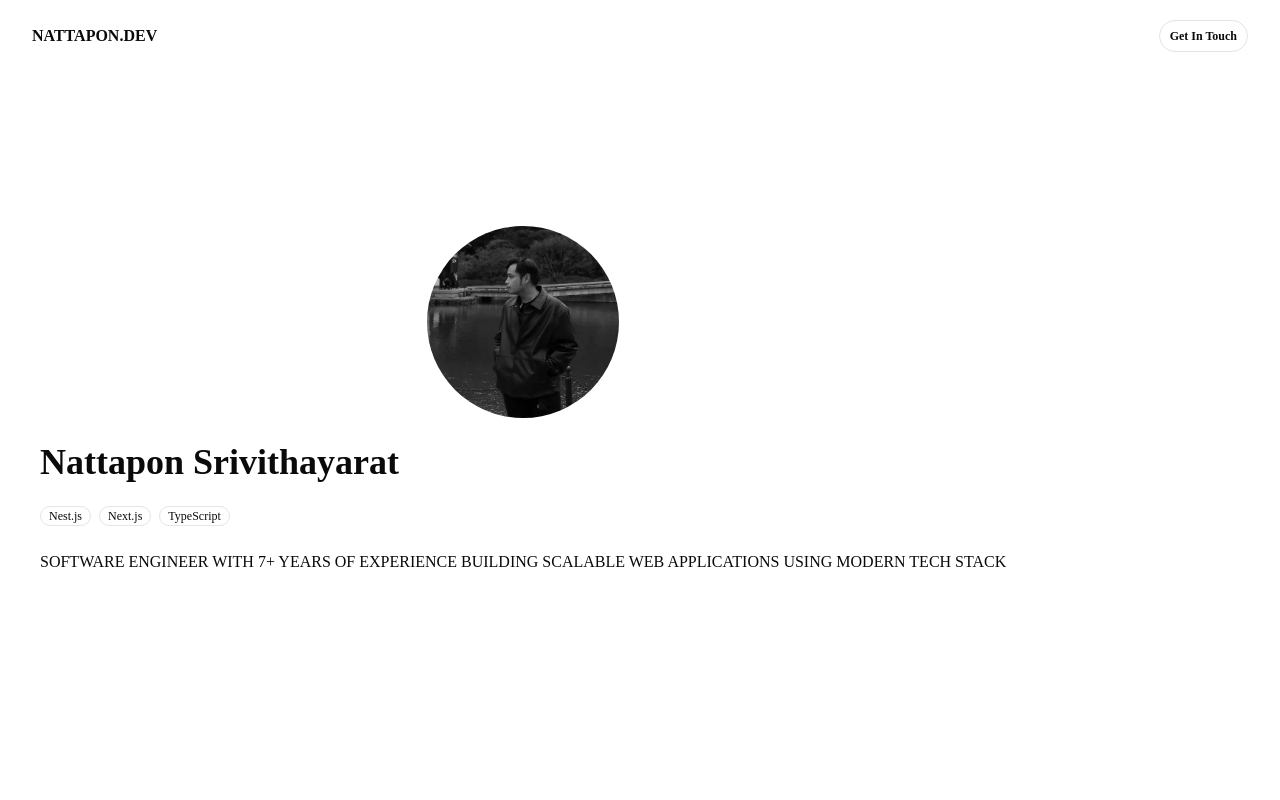
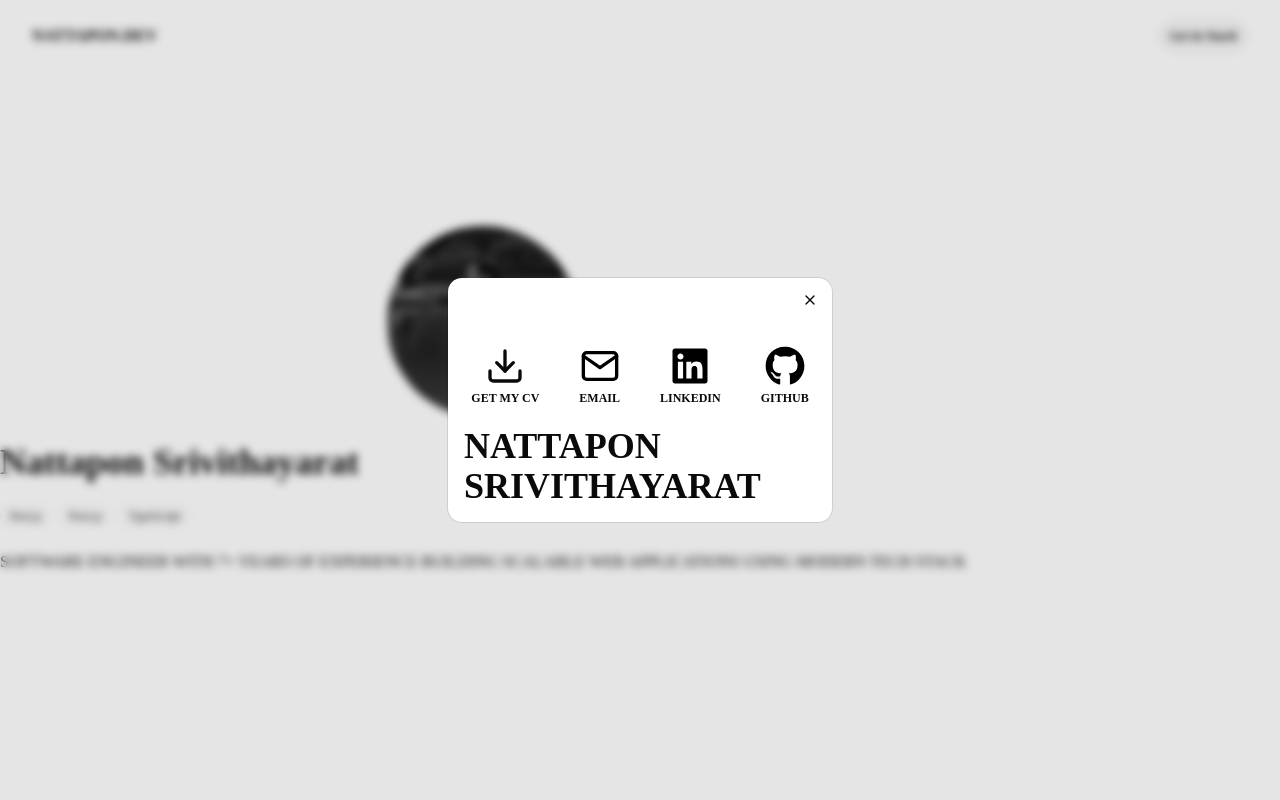
Before and after one commit to monoongs/portfoliov3, a Next.js app: page / in a window 1280 px wide. Both pictures are taken after a click on the button "Get In Touch". Shown: the top 800 px of the page. Built offline with nearby package versions, Linux system fonts and the light colour scheme.

Commit message:
feat: add get in touch dialog

```diff
--- a/app/components/Footer.tsx
+++ b/app/components/Footer.tsx
@@ -1,7 +1,7 @@
 import { FaLinkedin, FaGithub } from 'react-icons/fa';
+import { FiDownload } from 'react-icons/fi';
 import { profile } from '@/app/config';
 import { Button } from '@/components/ui/button';
-import { FiDownload } from 'react-icons/fi';
 
 function Footer() {
   return (
--- a/app/components/Navbar.tsx
+++ b/app/components/Navbar.tsx
@@ -1,4 +1,4 @@
-import { Button } from '@/components/ui/button';
+import ProfileDialog from '@/app/components/ProfileDialog';
 
 function Navbar() {
   return (
@@ -7,9 +7,7 @@ function Navbar() {
         <h1 className='text-md font-bold'>NATTAPON.DEV</h1>
       </div>
       <div>
-        <Button variant='outline' className='rounded-full text-xs font-bold'>
-          Get In Touch
-        </Button>
+        <ProfileDialog />
       </div>
     </div>
   );
--- /dev/null
+++ b/app/components/ProfileDialog.tsx
@@ -0,0 +1,67 @@
+import {
+  Dialog,
+  DialogTrigger,
+  DialogContent,
+  DialogHeader,
+  DialogTitle,
+} from '@/components/ui/dialog';
+import { Button } from '@/components/ui/button';
+import { profile } from '@/app/config';
+import { FaLinkedin, FaGithub } from 'react-icons/fa';
+import { FiDownload, FiMail } from 'react-icons/fi';
+
+function ProfileDialog() {
+  return (
+    <Dialog>
+      <DialogTrigger asChild>
+        <Button variant='outline' className='rounded-full text-xs font-bold'>
+          Get In Touch
+        </Button>
+      </DialogTrigger>
+      <DialogContent className='max-w-2xl bg-white'>
+        <DialogHeader>
+          <DialogTitle>&nbsp;</DialogTitle>
+        </DialogHeader>
+        <ProfileContent />
+      </DialogContent>
+    </Dialog>
+  );
+}
+
+function ProfileContent() {
+  const iconSize = 40;
+  return (
+    <div className='flex flex-col'>
+      <div className='flex mt-5 gap-10 justify-center'>
+        <div className='flex flex-col items-center gap-1'>
+          <FiDownload size={iconSize} />
+          <span className='text-xs font-bold uppercase'>Get my CV</span>
+        </div>
+
+        <div className='flex flex-col items-center gap-1'>
+          <a href={`mailto:${profile.email}`}>
+            <FiMail size={iconSize} className='text-black' />
+          </a>
+          <span className='text-xs font-bold uppercase'>Email</span>
+        </div>
+
+        <div className='flex flex-col items-center gap-1'>
+          <a href={profile.linkedin} target='_blank' rel='noopener noreferrer'>
+            <FaLinkedin size={iconSize} className='text-black' />
+          </a>
+          <span className='text-xs font-bold uppercase'>LinkedIn</span>
+        </div>
+
+        <div className='flex flex-col items-center gap-1'>
+          <a href={profile.github} target='_blank' rel='noopener noreferrer'>
+            <FaGithub size={iconSize} className='text-black' />
+          </a>
+          <span className='text-xs font-bold uppercase'>Github</span>
+        </div>
+      </div>
+      <h5 className='text-4xl uppercase font-bold mt-5'>{profile.name}</h5>
+    </div>
+  );
+}
+
+export default ProfileDialog;
```
